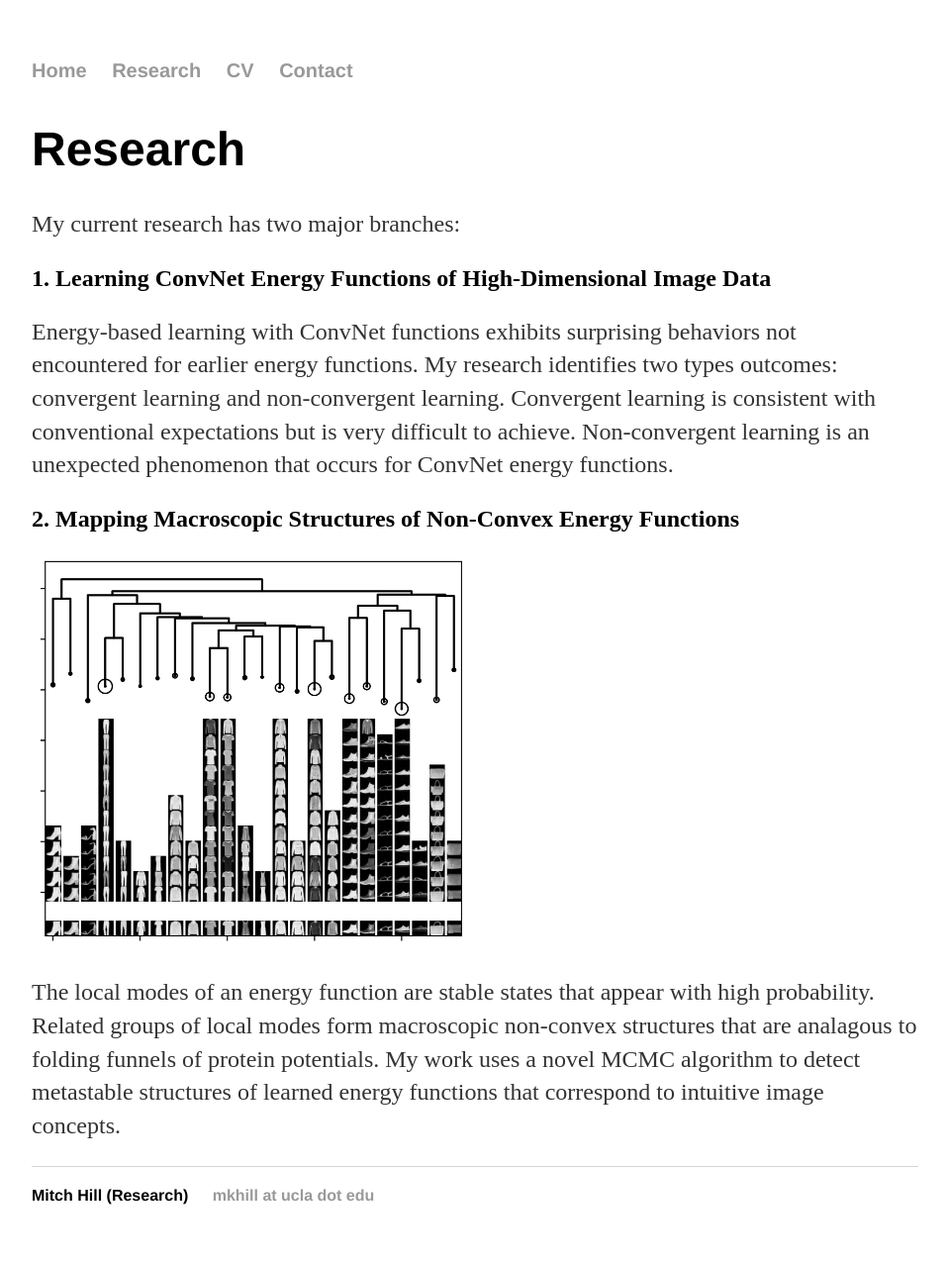
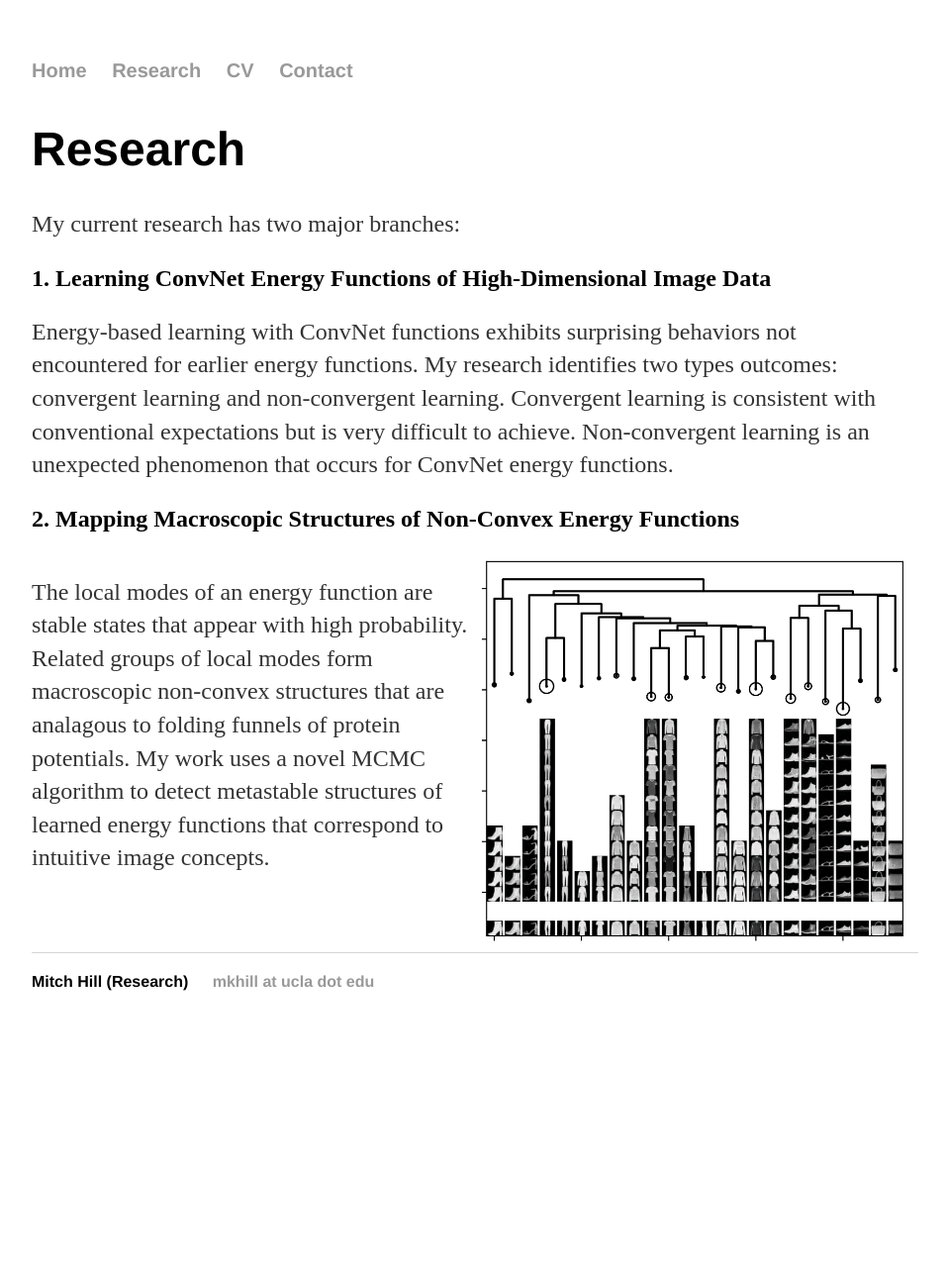
Before and after one commit to point0bar1/point0bar1.github.io, a Jekyll site: the page built from research/index.html, in a window 1280 px wide. Shown: the whole page at 99% size, without its empty margins (160-1117 px from the left). Built offline with Jekyll 4.4.1, drawn with Linux system fonts in a browser that asks for light colours; after the commit the page ends 1061 px from its top, so only the background shows below that.

Commit message:
Update index.html

```diff
--- a/research/index.html
+++ b/research/index.html
@@ -20,7 +20,7 @@ title: Mitch Hill (Research)
 <h2>2. Mapping Macroscopic Structures of Non-Convex Energy Functions</h2>
 
 <div style="overflow:auto">
-  <div style="float=right"><img src="fashion_mnist_viz.png" width=450></div>
+  <div style="float:right"><img src="fashion_mnist_viz.png" width=450></div>
 <p>
   The local modes of an energy function are stable states that appear with high probability.
   Related groups of local modes form macroscopic non-convex structures that are analagous to folding funnels of protein potentials.
```
